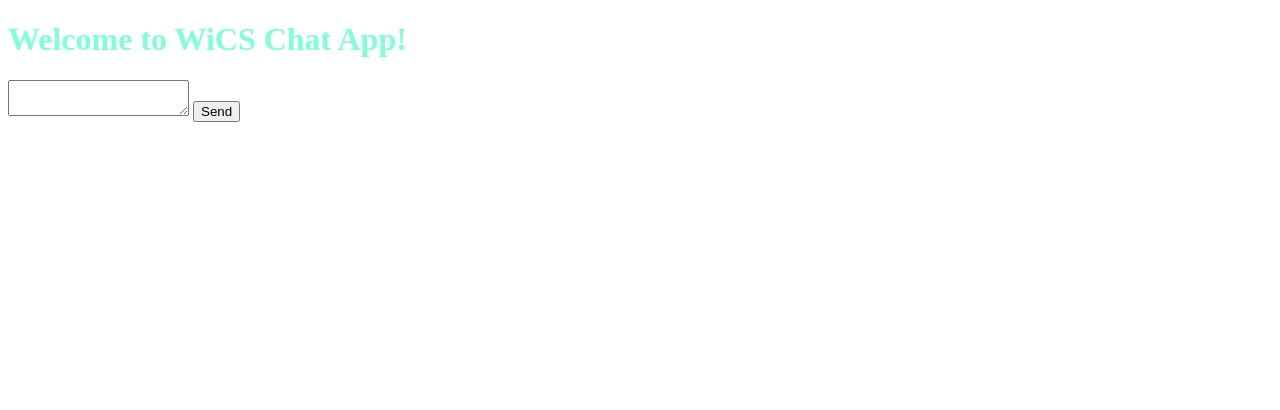
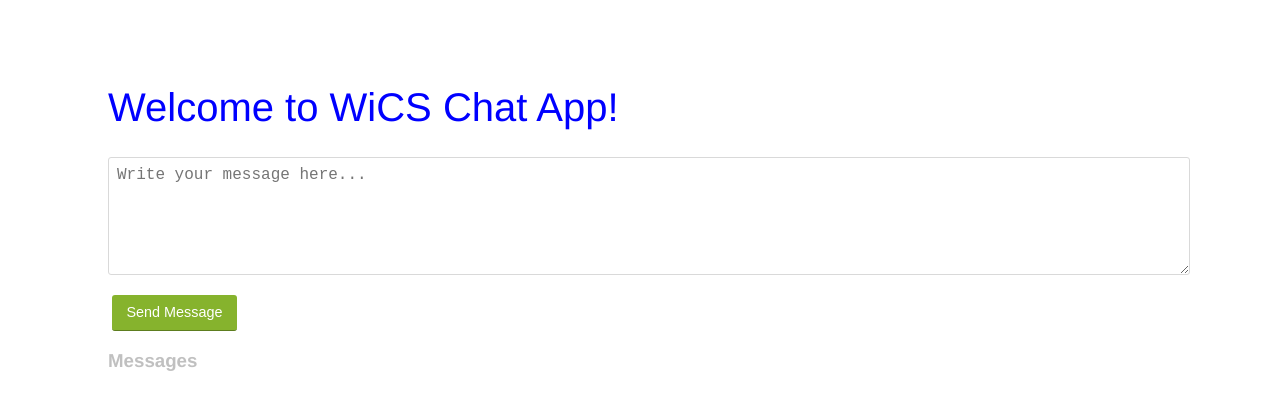
Before and after one commit to jtomli/wicsworkshops, a plain HTML site: page workshop1/chatApp/index.html in a window 1280 px wide. Drawn offline with Linux system fonts and the light colour scheme.

Commit message:
comments and updates

```diff
--- a/workshop1/chatApp/index.html
+++ b/workshop1/chatApp/index.html
@@ -10,11 +10,11 @@
   <body>
     <h1 id="main-title">Welcome to WiCS Chat App!</h1>
     <form id="message-form">
-      <textarea id="message-box"></textarea>
-      <button type="submit" name="submit">Send</button>
+      <textarea id="message-box" placeholder="Write your message here..." required></textarea>
+      <button type="submit">Send Message</button>
     </form>
-    <ul id="message-list">
-
+    <h3>Messages</h3>
+    <ul class="messages" id="message-list">
     </ul>
   </body>
 </html>
--- a/workshop1/chatApp/jquery-client.js
+++ b/workshop1/chatApp/jquery-client.js
@@ -1,19 +1,27 @@
+// function waits for jQuery to be loaded onto browser
 $(document).ready(function() {
+
+  // function to format a message
   var formatMessage = function(user, message) {
-    return "<span> " + user + " : " + message + " </span>";
+    return "<span style=color:'blue'>" + user + " : " + message + " </span>";
   };
 
-  var postMessage = function(contents) {
-    var message = "<li> " + contents + " </li>";
-    $("#message-list").append(message);
+  // function to post our message to list
+  var postMessage = function(color, contents) {
+    var message = "<li><span style=color:'" + color + "'>" + contents + "</span> </li>";
+    // accesses a "virtual element" (does not exist yet)
+    // hides then fades in for visual effect, appending to message-list
+    $(message).hide().appendTo("#message-list").fadeIn(200);
   };
 
+  // message has been submitted
   $("#message-form").submit(function(event) {
+    // prevent browser from controlling submit
     event.preventDefault();
 
+    // value of our message-box
     var message = $("#message-box").val();
-    postMessage(formatMessage("Jamie", message));
-
+    postMessage("black", formatMessage("Jamie", message));
     $("#message-box").val("");
   });
 });
--- a/workshop1/chatApp/main.css
+++ b/workshop1/chatApp/main.css
@@ -1,7 +1,52 @@
-#main-title {
-  color: aquamarine;
+html {
+  font-family: Helvetica, Arial, sans-serif;
+  font-size: 100%;
+  color: #8888;
 }
 
 body {
+  padding: 50px 100px;
+}
 
+h1 {
+  font-size: 40px;
+  font-weight: lighter;
+  color: blue;
 }
+
+#message-form {
+  margin-top: 1.5rem;
+}
+
+textarea {
+  width: 100%;
+  padding: 0.5rem;
+  font-size: 1rem;
+  border: 1px solid #D9D9D9;
+  border-radius: 3px;
+  min-height: 100px;
+  margin-bottom: 1rem;
+}
+
+button {
+  display: inline-block;
+  border-radius: 3px;
+  border: none;
+  font-size: 0.9rem;
+  padding: 0.6rem 1em;
+  color: white;
+  margin: 0 0.25rem;
+  text-align: center;
+  background: #BABABA;
+  border-bottom: 1px solid #999;
+}
+
+button[type="submit"] {
+  background: #86b32d;
+  border-bottom: 1px solid #5d7d1f;
+}
+
+button:hover {
+  opacity: 0.75;
+  cursor: pointer;
+}
```
